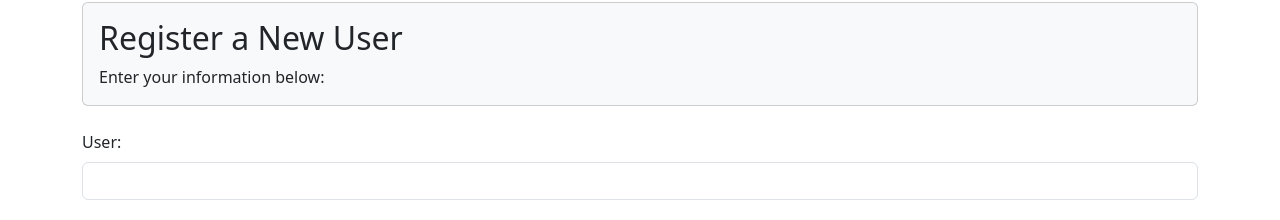
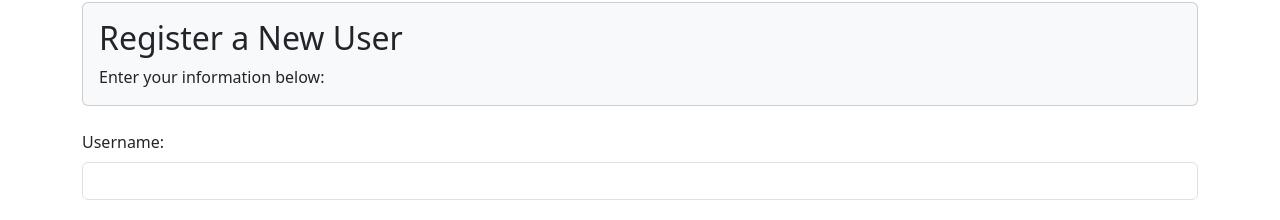
Before and after one commit to gvieira-dutra/The-Metropolitan-Museum-of-Art-API, a Next.js app: page /register in a window 1280 px wide. Shown: the part 70-290 px from the top of the page. Built offline with nearby package versions, Linux system fonts and the light colour scheme; no server answers.

Commit message:
Code cleanup and rewriting

```diff
--- a/pages/favourites.jsx
+++ b/pages/favourites.jsx
@@ -8,9 +8,6 @@ export default function Favourites() {
   const [favouritesList, setFavouritesList] = useAtom(favouritesAtom)
 
   if(!favouritesList) return null;
-
-  console.log('favoutrites list in FAV PAGE: ', favouritesList)
-
 
     return (
       <>
--- a/pages/register.jsx
+++ b/pages/register.jsx
@@ -1,28 +1,24 @@
-import { Card, Form, Button, Alert } from 'react-bootstrap'
 import { useState } from 'react'
-import { registerUser } from '@/my-app/lib/authenticate'
 import { useRouter } from 'next/router'
-import { getToken } from '@/my-app/lib/authenticate'
+import { registerUser } from '@/lib/authenticate'
+import { Card, Form, Alert, Button } from 'react-bootstrap'
 
 export default function Register(props) {
   const [user, setUser] = useState('')
   const [password, setPassword] = useState('')
   const [password2, setPassword2] = useState('')
   const [warning, setWarning] = useState('')
-
   const router = useRouter()
 
   async function handleSubmit(e) {
     e.preventDefault()
     try {
       await registerUser(user, password, password2)
-      router.push({ pathname: "/login", query: { registered: true } }, "/login")
+      router.push({ pathname: '/login', query: { registered: true } }, '/login')
     } catch (err) {
       setWarning(err.message)
     }
   }
-
-
   return (
     <>
       <Card bg="light">
@@ -31,14 +27,13 @@ export default function Register(props) {
         </Card.Body>
       </Card>
       <br />
-      <Form id="myForm" onSubmit={handleSubmit}>
-        <Form.Group id='myGroup' >
-          <Form.Label>User:</Form.Label>
+      <Form onSubmit={handleSubmit}>
+        <Form.Group>
+          <Form.Label>Username:</Form.Label>
           <Form.Control
             type="text"
             value={user}
             id="userName"
-            autoComplete="username"
             name="userName"
             onChange={(e) => setUser(e.target.value)}
           />
@@ -66,16 +61,16 @@ export default function Register(props) {
           />
         </Form.Group>
         <br />
-        {warning && (
-          <>
-            <br />
-            <Alert variant="danger">{warning}</Alert>
-          </>
-        )}
         <Button variant="primary" className="pull-right" type="submit">
           Register
         </Button>
       </Form>
+      {warning && (
+        <>
+          <br />
+          <Alert variant="danger">{warning}</Alert>
+        </>
+      )}
     </>
   )
 }
```
Also changed, not shown: pages/components/ArtworkCardDetail.jsx (+4 -5 lines), pages/search.jsx (+8 -6 lines).
